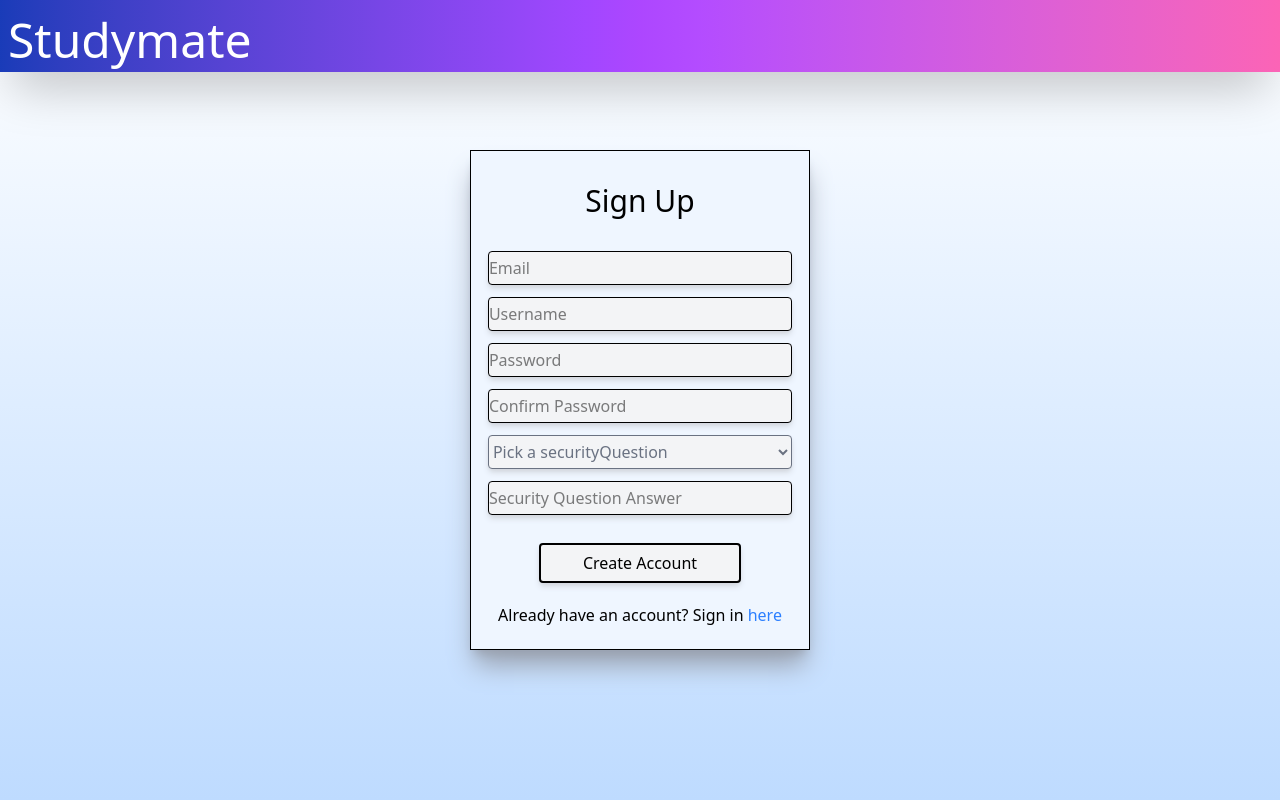
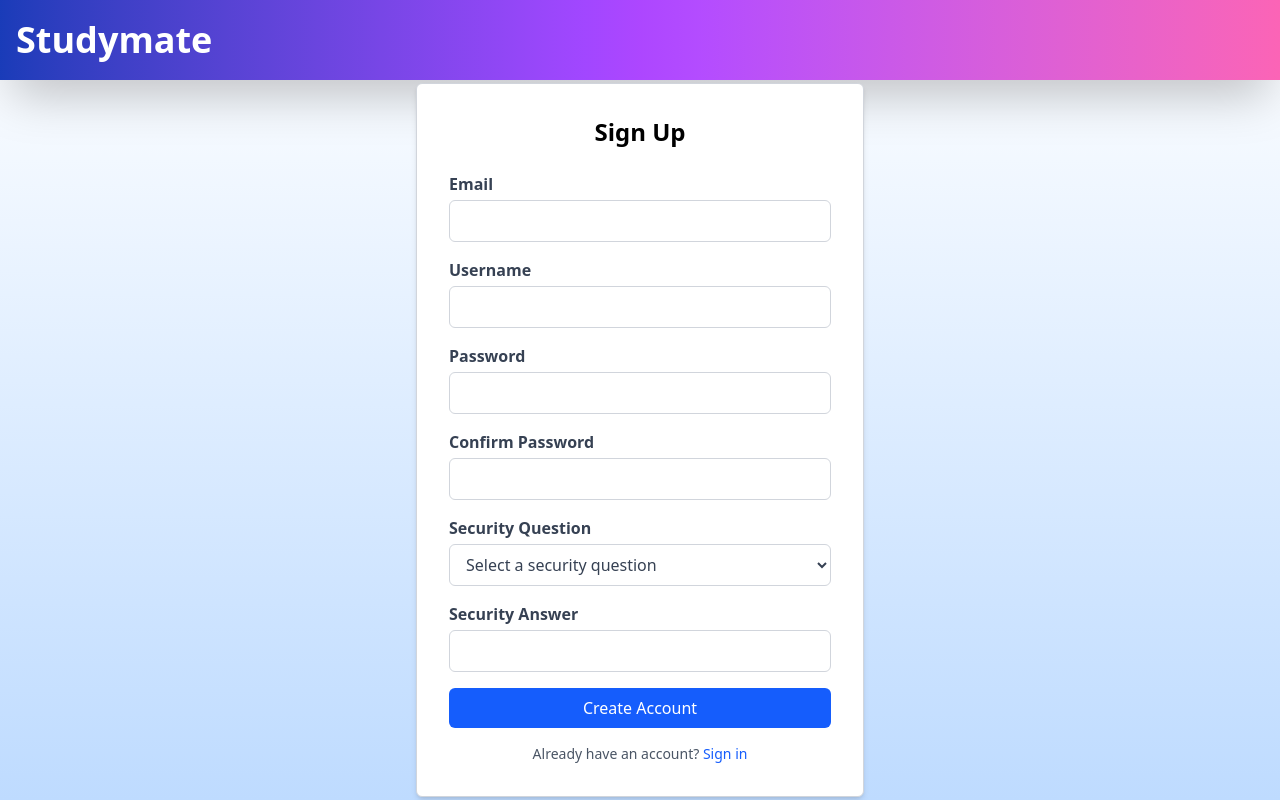
Before and after one commit to PRAjwal03714/Learning-Management-System, a Next.js app in the folder frontend/: page /signup in a window 1280 px wide. Built offline with nearby package versions, Linux system fonts and the light colour scheme.

Commit message:
modified frontend

```diff
--- a/frontend/src/app/layout.tsx
+++ b/frontend/src/app/layout.tsx
@@ -1,22 +1,24 @@
+// src/app/layout.tsx
 import type { Metadata } from "next";
-import './globals.css'
+import './globals.css';
 
 export const metadata: Metadata = {
   title: "Studymate",
   description: "Generated by create next app",
 };
 
-export default function RootLayout({children,}: {children: React.ReactNode;}) {
+export default function RootLayout({ children }: { children: React.ReactNode }) {
   return (
     <html lang="en">
       <body>
-        <div>
-          <div className='flex bg-gradient-to-r from-blue-800 via-purple-500 to-pink-400 absolute w-screen h-18 shadow-2xl'>
-            <div className='content-end'>
-              <h1 className='pb-2 pl-2 font-sans text-5xl text-white'>Studymate</h1>
-            </div>
+        <div className="flex flex-col min-h-screen w-screen bg-gradient-to-b from-white to-blue-200">
+          {/* Header */}
+          <div className="bg-gradient-to-r from-blue-800 via-purple-500 to-pink-400 w-full h-20 shadow-2xl flex items-center pl-4">
+            <h1 className="text-4xl text-white font-bold">Studymate</h1>
           </div>
-          <div className='h-screen w-screen bg-gradient-to-b from-white to-blue-200'>
+
+          {/* Page Content (fills remaining space) */}
+          <div className="flex-1 flex items-center justify-center">
             {children}
           </div>
         </div>
--- a/frontend/src/app/page.tsx
+++ b/frontend/src/app/page.tsx
@@ -1,7 +1,5 @@
-export default function home() {
-    return (
-        <div>
+import { redirect } from 'next/navigation';
 
-        </div>
-    )
+export default function Home() {
+  redirect('/signup');
 }
--- a/frontend/src/app/signup/page.tsx
+++ b/frontend/src/app/signup/page.tsx
@@ -1,23 +1,96 @@
-export default function signup() {
-    return (
-        <div id='wrapper' className='flex flex-col h-full w-full justify-center'>
-            <div id='popup' className='flex flex-col shadow-xl shadow-gray-400 bg-blue-50 border-1 h-125 w-85 ml-auto mr-auto' >
-                <h1 id='signUpText' className='text-3xl mt-8 mr-auto ml-auto'>Sign Up</h1>
-                <input id='email' placeholder='Email' type="email" className='border-1 rounded-sm h-8.5 mt-8 mb-3 ml-auto mr-auto w-9/10 bg-gray-100 shadow-gray-300 shadow-md hover:bg-gray-200 active:bg-gray-100'></input>
-                <input id='username' placeholder='Username' type="text" className='border-1 rounded-sm h-8.5 mb-3 ml-auto mr-auto w-9/10 bg-gray-100 shadow-gray-300 shadow-md hover:bg-gray-200 active:bg-gray-100'></input>
-                <input id='password' placeholder='Password' type="password" className='border-1 rounded-sm h-8.5 mb-3 ml-auto mr-auto w-9/10 bg-gray-100 shadow-gray-300 shadow-md hover:bg-gray-200 active:bg-gray-100'></input>
-                <input id='confirmPassword' placeholder='Confirm Password' type="password" className='border-1 rounded-sm h-8.5 mb-3 ml-auto mr-auto w-9/10 bg-gray-100 shadow-gray-300 shadow-md hover:bg-gray-200 active:bg-gray-100'></input>
-                <select id='securityQuestion' defaultValue={'DEFAULT'} className=' text-gray-500 w-9/10 mr-auto mb-3 ml-auto border-1 bg-gray-100 h-8.5 rounded-sm shadow-gray-300 shadow-md hover:bg-gray-200'>
-                    <option value='DEFAULT' disabled hidden>Pick a securityQuestion</option>
-                    <option value='Q1'>What color is your favorite? </option>
-                    <option value='Q2'>What was the name of the town you grew up in?</option>
-                    <option value='Q3'>What was the name of your first pet?</option>
-                    <option value='Q4'>In what town did you meet your partner?</option>
-                </select>
-                <input id='securityAnswer' placeholder='Security Question Answer' type="text" className='border-1 rounded-sm h-8.5 mb-7 ml-auto mr-auto w-9/10 bg-gray-100 shadow-gray-300 shadow-md hover:bg-gray-200 active:bg-gray-100'></input>
-                <button id ='createAccount' className='border-2 w-3/5 h-10 ml-auto mr-auto rounded-sm bg-gray-100 shadow-gray-300 shadow-md hover:bg-blue-50 active:bg-blue-100 active:shadow-none'>Create Account</button>
-                <span id='toSignIn' className='text-black mt-5 mr-auto ml-auto'>Already have an account? Sign in <a href='/login' className='text-blue-500 mt-8 mr-auto ml-auto hover:underline active:underline active:text-blue-300'>here</a></span>
-            </div>
+// src/app/signup/page.tsx
+'use client';
+
+export default function Signup() {
+  return (
+    <div className="w-full max-w-md bg-white border border-gray-300 rounded-md p-8 shadow-md">
+      <h1 className="text-2xl font-bold text-center mb-6">Sign Up</h1>
+
+      <form className="space-y-4">
+        <div>
+          <label htmlFor="email" className="block font-semibold text-gray-700 mb-1">
+            Email
+          </label>
+          <input
+            type="email"
+            id="email"
+            className="w-full px-3 py-2 border border-gray-300 rounded-md"
+          />
         </div>
-    )
+
+        <div>
+          <label htmlFor="username" className="block font-semibold text-gray-700 mb-1">
+            Username
+          </label>
+          <input
+            type="text"
+            id="username"
+            className="w-full px-3 py-2 border border-gray-300 rounded-md"
+          />
+        </div>
+
+        <div>
+          <label htmlFor="password" className="block font-semibold text-gray-700 mb-1">
+            Password
+          </label>
+          <input
+            type="password"
+            id="password"
+            className="w-full px-3 py-2 border border-gray-300 rounded-md"
+          />
+        </div>
+
+        <div>
+          <label htmlFor="confirmPassword" className="block font-semibold text-gray-700 mb-1">
+            Confirm Password
+          </label>
+          <input
+            type="password"
+            id="confirmPassword"
+            className="w-full px-3 py-2 border border-gray-300 rounded-md"
+          />
+        </div>
+
+        <div>
+          <label htmlFor="securityQuestion" className="block font-semibold text-gray-700 mb-1">
+            Security Question
+          </label>
+          <select
+            id="securityQuestion"
+            defaultValue="DEFAULT"
+            className="w-full px-3 py-2 border border-gray-300 rounded-md text-gray-700"
+          >
+            <option value="DEFAULT" disabled hidden>Select a security question</option>
+            <option value="Q1">What color is your favorite?</option>
+            <option value="Q2">What was the name of the town you grew up in?</option>
+            <option value="Q3">What was the name of your first pet?</option>
+            <option value="Q4">In what town did you meet your partner?</option>
+          </select>
+        </div>
+
+        <div>
+          <label htmlFor="securityAnswer" className="block font-semibold text-gray-700 mb-1">
+            Security Answer
+          </label>
+          <input
+            type="text"
+            id="securityAnswer"
+            className="w-full px-3 py-2 border border-gray-300 rounded-md"
+          />
+        </div>
+
+        <button
+          type="submit"
+          className="w-full bg-blue-600 text-white py-2 rounded-md hover:bg-blue-700 transition cursor-pointer"
+        >
+          Create Account
+        </button>
+      </form>
+
+      <p className="mt-4 text-center text-sm text-gray-600">
+        Already have an account?{' '}
+        <a href="/login" className="text-blue-600 hover:underline">Sign in</a>
+      </p>
+    </div>
+  );
 }
```
